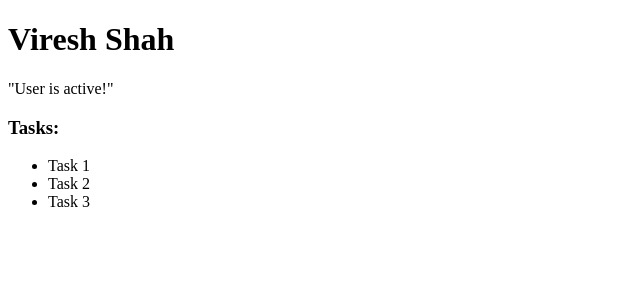
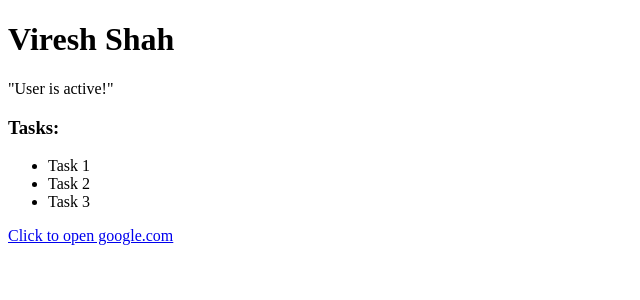
Before and after one commit to HotwaxOrg/Vue-and-Ionic-Tutorials, a Vue app in the folder VueTutorials/: page / in a window 1280 px wide. Shown: the top 300 px of the page, without its empty margins (0-640 px from the left). Built offline with nearby package versions, Linux system fonts and the light colour scheme.

Commit message:
Learned about v-bind directives

```diff
--- a/VueTutorials/src/App.vue
+++ b/VueTutorials/src/App.vue
@@ -5,6 +5,7 @@
         name: "Viresh Shah",
         status: "active",
         tasks : ["Task 1", "Task 2", "Task 3"],
+        link: "https://www.google.com",
       };
     },
   }
@@ -30,4 +31,8 @@
    <ul>
     <li v-for="task in tasks" :key="task">{{ task }}</li>
    </ul>
-</template>
+
+   <!-- Bind directives -->
+   <!-- <a v-bind:href="link" target="_blank">Click to open google.com</a> -->
+   <a :href="link" target="_blank">Click to open google.com</a>
+  </template>
```
